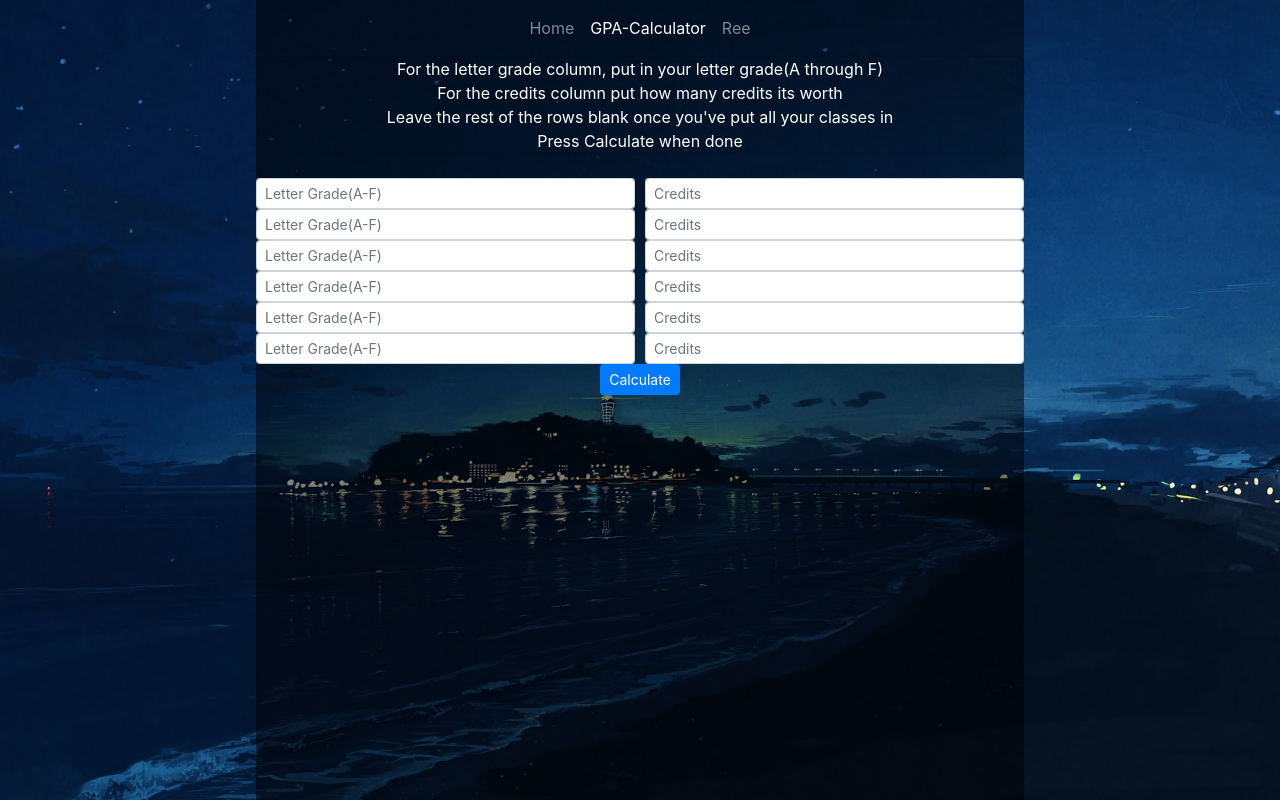
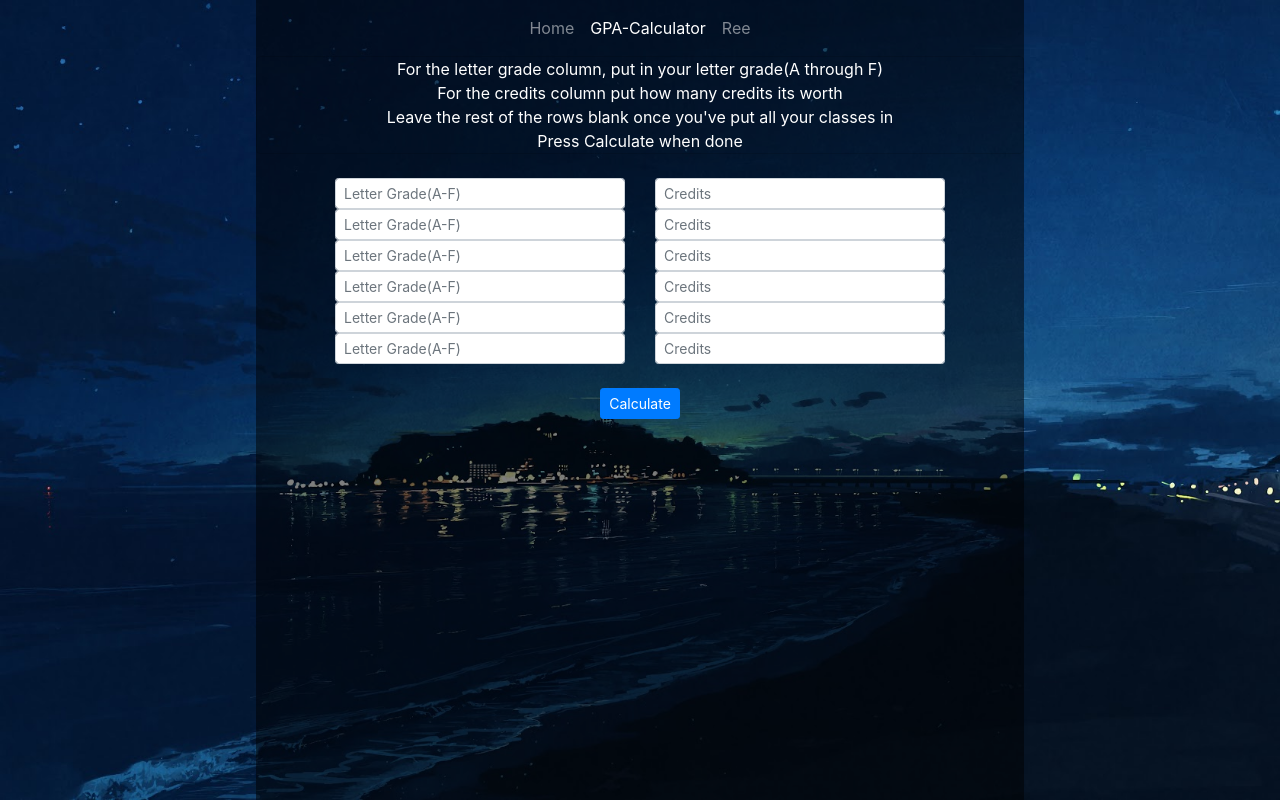
Before and after one commit to papaJCL/React, a React app: page /GPA in a window 1280 px wide. Built offline with nearby package versions, Linux system fonts and the light colour scheme.

Commit message:
Lifted state, added readme

```diff
--- a/package.json
+++ b/package.json
@@ -10,6 +10,7 @@
   "author": "Jeremy Lesser",
   "license": "ISC",
   "dependencies": {
+    "@sweetalert2/themes": "^3.1.2",
     "bootstrap": "^4.4.1",
     "css-loader": "^3.4.2",
     "file-loader": "^5.0.2",
--- a/src/components/App.js
+++ b/src/components/App.js
@@ -8,19 +8,38 @@ class App extends Component{
     constructor(props) {
         super(props);
 
+        this.setFinalAnswerState = this.setFinalAnswerState.bind(this);
+        this.resetGPAState = this.resetGPAState.bind(this);
+
         this.state = {
             renderGPACalculator : false,
+            finalGpaAnswer: null,
         }
 
     }
 
     render(){
-        console.log("Landed here mate")
         return (
             <center><div className = "tiledBackground" >
-              <Navigator />
+              <Navigator
+              finalGpaAnswer = {this.state.finalGpaAnswer}
+              setFinalAnswerState = {this.setFinalAnswerState}
+              resetGPAState = {this.resetGPAState}
+              />
             </div></center>
           );
+    }
+
+    setFinalAnswerState(answer){
+        this.setState({
+            finalGpaAnswer : answer
+        });
+    }
+
+    resetGPAState(){
+        this.setState({
+            finalGpaAnswer : null
+        });
     }
 }
 
--- a/src/components/GPA.js
+++ b/src/components/GPA.js
@@ -1,7 +1,7 @@
 import React, {Component} from 'react';
 import {Input } from 'reactstrap'
 
-import { Form, Row, Col, Card, Button , FormControl} from 'react-bootstrap';
+import { Form, Row, Col, Card, Button , FormControl, Container} from 'react-bootstrap';
 import Swal from 'sweetalert2'
 
 
@@ -25,9 +25,7 @@ class GPA extends Component{
             grade4: '',          credit4: '',
             grade5: '',          credit5: '',
             grade6: '',          credit6: '',
-            finalGPACalculate :
-            {grades: [], credits: []},
-            alert: null
+            finalAnswer: null,
         }
     }
 
@@ -60,19 +58,45 @@ class GPA extends Component{
         let newCredits = []
         for (var i = 0; i < creditArray.length; i++){
             var integer = parseInt(creditArray[i], 10);
-            if (creditArray[i].length === 0  || Number.isInteger(integer) == true){
+            if (Number.isInteger(integer) == true && creditArray[i].length != 0){
                 newCredits.push(integer);
             }
-            else{
+            else if (creditArray[i].length != 0){
                 this.showErrorBox();
             }
         }
         return newCredits;
     }
 
+    convertGradeToNum(grade, credit){
+        grade = grade.toLowerCase();
+        switch(grade) {
+            case ('a'):
+              return ((credit * 4)/credit);
+            case ('b'):
+              return ((credit * 3)/credit);
+            case ('c'):
+              return ((credit * 2)/credit);
+            case ('d'):
+              return ((credit * 1)/credit);
+            case ('f'):
+              return ((credit * 0)/credit);
+          }
+    }
+
+    getCalculation(gradeArray, credits){
+        let sumArray = []
+        for (var i = 0; i < gradeArray.length; i++){
+            sumArray.push((this.convertGradeToNum(gradeArray[i], credits[i])))
+        }
+        return ((sumArray.reduce((a, b) => a + b, 0)) / gradeArray.length);
+    }
+
+
     calculateGPA(){
         let grades = [];
         let credits = [];
+        let finalAnswer = null;
         const a = this.state;
         Object.entries(a).map(([key, value]) => {
             if (key.includes("grade")){
@@ -84,8 +108,11 @@ class GPA extends Component{
         })
         grades = this.checkIfValidGrade(grades);
         credits = this.checkIfValidCredits(credits);
-        console.log("new grades " + grades);
-        console.log("new credits " + credits);
+        finalAnswer = this.getCalculation(grades , credits);
+
+        if (!isNaN(finalAnswer)){
+            this.props.setFinalAnswerState(finalAnswer);
+        }
 
     }
 
@@ -103,15 +130,16 @@ class GPA extends Component{
 
     renderFormRow(grade, credit){
         return(
-                <Form.Row>
-                    <Col >
-                    <Input bsSize="sm" name={grade} placeholder={"Letter Grade(A-F)"}  onChange={(e) => this.handleGradeChange(grade, e)}/>
-                    </Col>
-                    <Col>
-                    <Input bsSize="sm" name={credit} placeholder={"Credits"} onChange={(e) => this.handleCreditChange(credit, e)} />
-                    </Col>
-            </Form.Row>
-
+                <Container>
+                    <Row className="justify-content-md-center">
+                        <Col xs lg="5" >
+                            <Input   bsSize="sm" name={grade} placeholder={"Letter Grade(A-F)"}  onChange={(e) => this.handleGradeChange(grade, e)}/>
+                        </Col >
+                        <Col xs lg="5" >
+                            <Input   bsSize="sm" name={credit} placeholder={"Credits"} onChange={(e) => this.handleCreditChange(credit, e)} />
+                        </Col>
+                    </Row>
+                </Container>
         )
     }
 
@@ -139,19 +167,32 @@ class GPA extends Component{
             {this.renderFormRow("grade4", "credit4")}
             {this.renderFormRow("grade5", "credit5")}
             {this.renderFormRow("grade6", "credit6")}
+            <br/>
             <Button size="sm" onClick={this.calculateGPA} >Calculate</Button>
         </div>
         );
     }
 
     render(){
+
+        if (this.props.finalGpaAnswer == null){
         return(
         <div>
             {this.explainCard()}
             <br/>
             {this.renderInputs()}
         </div>
-        )
+        )}
+        else if (this.props.finalGpaAnswer != null){
+            return(
+                <div>
+                    <h1> YOUR GPA IS</h1>
+                    <br/>
+                    <h1>{ (this.props.finalGpaAnswer).toFixed(2) }</h1>
+                    <br/>
+                    <Button size="sm" onClick={this.props.resetGPAState} >Reset</Button>
+                </div> )
+        }
     }
 }
 
--- a/src/components/Navigator.js
+++ b/src/components/Navigator.js
@@ -10,6 +10,12 @@ import 'bootstrap/dist/css/bootstrap.min.css';
 
 class Navigator extends Component{
 
+    constructor(props) {
+        super(props);
+
+
+    }
+
     render(){
         return(
             <center>
@@ -20,11 +26,11 @@ class Navigator extends Component{
         )
     }
 
-    renderGPA(){
-        return(
-            <GPA />
-        )
-    }
+    // renderGPA(){
+    //     return(
+    //         <GPA />
+    //     )
+    // }
 
     renderHome(){
         return(
@@ -49,7 +55,13 @@ class Navigator extends Component{
                     <Nav.Item><Nav.Link as={NavLink} to="/Ree" exact>Ree</Nav.Link></Nav.Item>
                     </Nav>
                 </Navbar>
-                <Route path="/GPA" exact component={this.renderGPA} />
+                <Route
+                    path="/GPA"
+                    render = {() => (<GPA
+                    finalGpaAnswer ={this.props.finalGpaAnswer}
+                    setFinalAnswerState = {this.props.setFinalAnswerState}
+                    resetGPAState = {this.props.resetGPAState}
+                    />) } />
                 <Route path="/" exact component={this.renderHome} />
                 <Route path="/Ree" exact component={this.renderRee} />
                 </Router>
--- a/src/components/styles.css
+++ b/src/components/styles.css
@@ -6,7 +6,6 @@ body {
   -o-background-size: cover;
   background-size: cover;
 }
-
 
 
   .tiledBackground {
@@ -18,10 +17,27 @@ body {
     color: black;
   }
 
+
+@media (pointer:coarse) {
+  .tiledBackground {
+    background: linear-gradient(rgba(0, 0, 0, 0.5), rgba(0, 0, 0, 0.5));
+    background-position: center center;
+    max-width: 100%;
+    height: 100vh;
+    width: auto\9;
+    color: black;
+  }
+}
+
+
+
 .display-linebreak {
   white-space: pre-line;
 }
 
+.input-group {
+  width: 80% !important;
+}
 
 h1 {
   color: white;
```
Also changed, not shown: 2 other files (tests, documents, lock files or other folders). Lines whose indentation alone changed are shown as unchanged.
